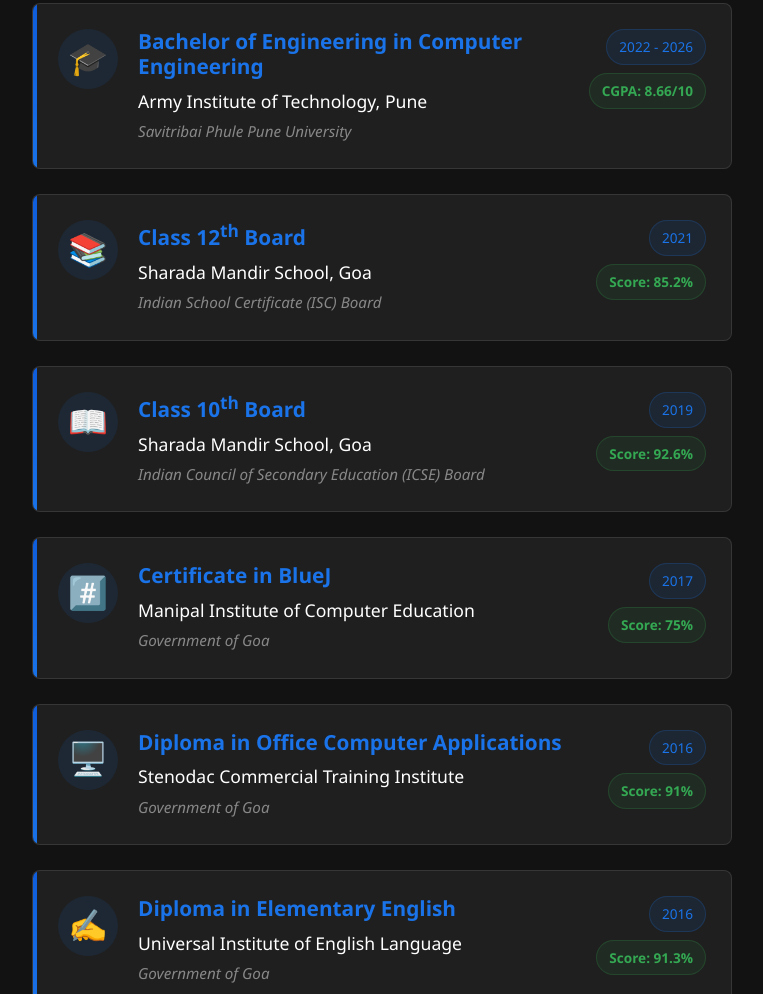
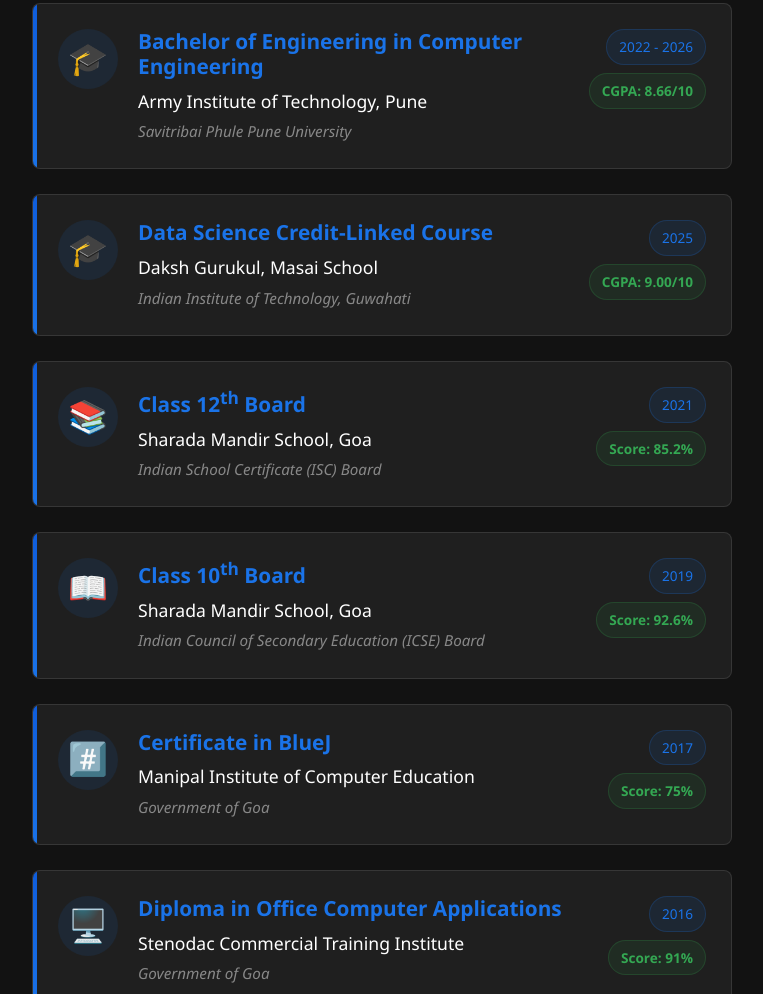
Before and after one commit to kaushalvyasofficial/portfolio, a plain HTML site: page index.html in a window 1280 px wide. Shown: the part 945-1939 px from the top of the page, without its empty margins (48-811 px from the left). Drawn offline with Linux system fonts and the light colour scheme; a web font is replaced by a local one.

Commit message:
Added Education

```diff
--- a/index.html
+++ b/index.html
@@ -113,7 +113,20 @@
                             </div>
                         </div>
                     </div>
-
+                    <div class="education-item">
+                        <div class="education-header">
+                            <div class="education-icon">🎓</div>
+                            <div class="education-content">
+                                <h3 class="education-degree">Data Science Credit-Linked Course</h3>
+                                <p class="education-institution">Daksh Gurukul, Masai School</p>
+                                <p class="education-university">Indian Institute of Technology, Guwahati</p>
+                            </div>
+                            <div class="education-meta">
+                                <span class="education-duration">2025</span>
+                                <span class="education-grade">CGPA: 9.00/10</span>
+                            </div>
+                        </div>
+                    </div>
                     <div class="education-item">
                         <div class="education-header">
                             <div class="education-icon">📚</div>
```
